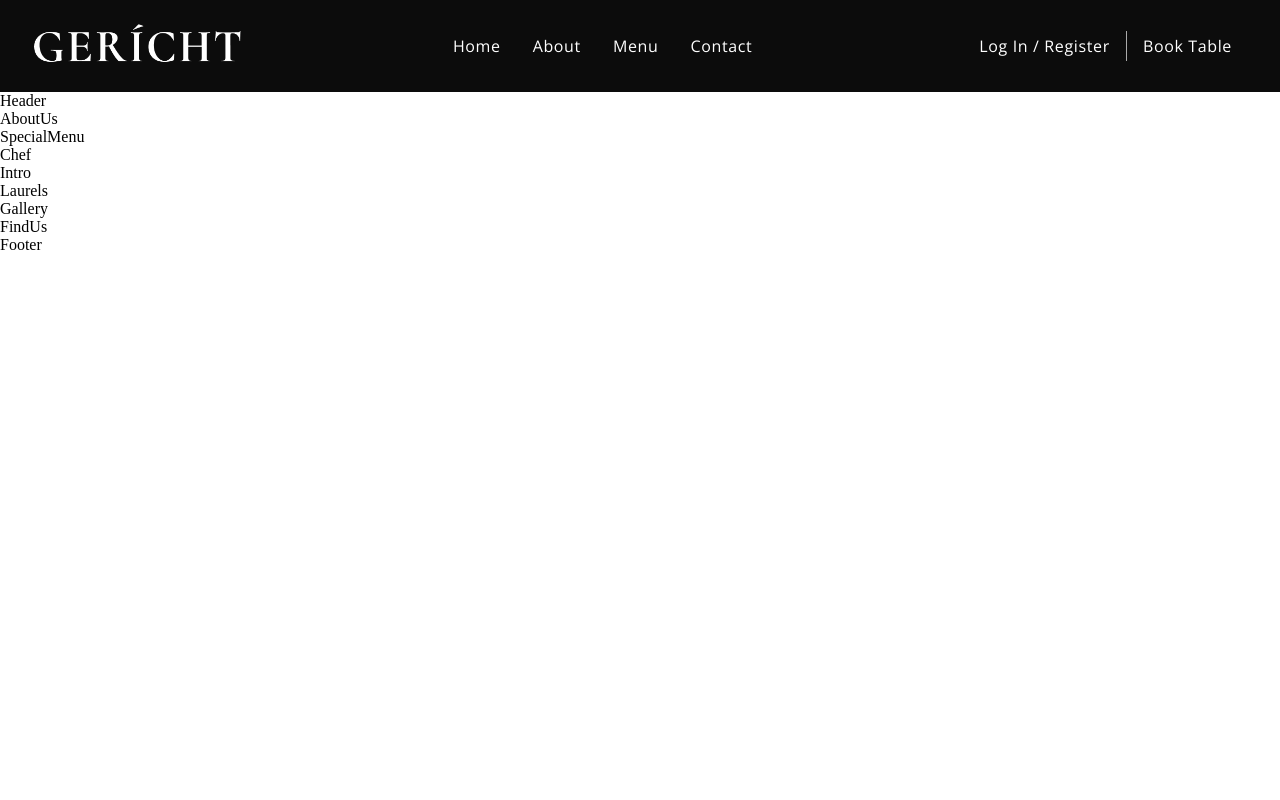
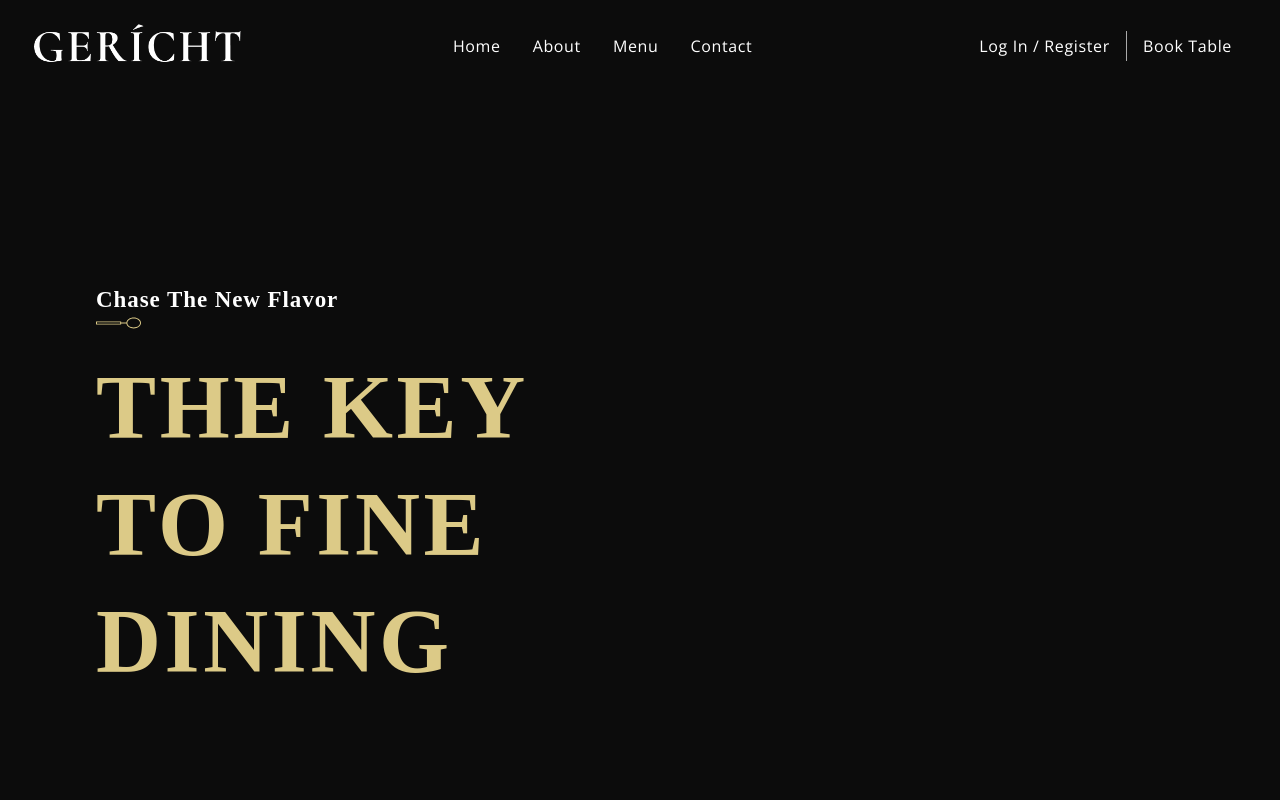
Before and after one commit to debdevs/debdevs-restaurant, a React (Create React App) app: page / in a window 1280 px wide. Shown: the top 800 px of the page. Built offline with nearby package versions, Linux system fonts and the light colour scheme; a web font is replaced by a local one.

Commit message:
added header styling

```diff
--- a/src/components/SubHeading/SubHeading.jsx
+++ b/src/components/SubHeading/SubHeading.jsx
@@ -1,8 +1,9 @@
 import React from 'react';
-
-const SubHeading = () => (
-  <div>
-    SubHeading
+import {images} from '../../constants'
+const SubHeading = ({title}) => (
+  <div style={{marginBottom: '1rem'}}>
+    <p className='p__cormorant'>{title}</p>
+    <img src = {images.spoon} alt = 'spoon' className='spoon__img'/>
   </div>
 );
 
--- a/src/container/Header/Header.css
+++ b/src/container/Header/Header.css
@@ -0,0 +1,12 @@
+.app__header {
+    background-color: var(--color-black);
+}
+
+.app__header-h1 {
+    font-family: var(--font-base);
+    color: var(--color-golden);
+    letter-spacing: 0.04em;
+    text-transform: uppercase;
+    line-height: 117px;
+    font-size: 90px;
+}
--- a/src/container/Header/Header.jsx
+++ b/src/container/Header/Header.jsx
@@ -1,10 +1,21 @@
 import React from 'react';
-
+import { SubHeading } from '../../components';
+import {images} from '../../constants';
 import './Header.css';
 
 const Header = () => (
-  <div>
-    Header
+  <div className = "app__header app__wrapper section__padding" id ="home">
+    <div className = "app__wrapper_info">
+    <SubHeading title ="Chase the new flavor"/>
+   <h1 className ="app__header-h1">The Key To Fine Dining</h1>
+
+    </div>
+  <div className = "app__wrapper_img">
+
+  </div>
+
+
+
   </div>
 );
 
```
